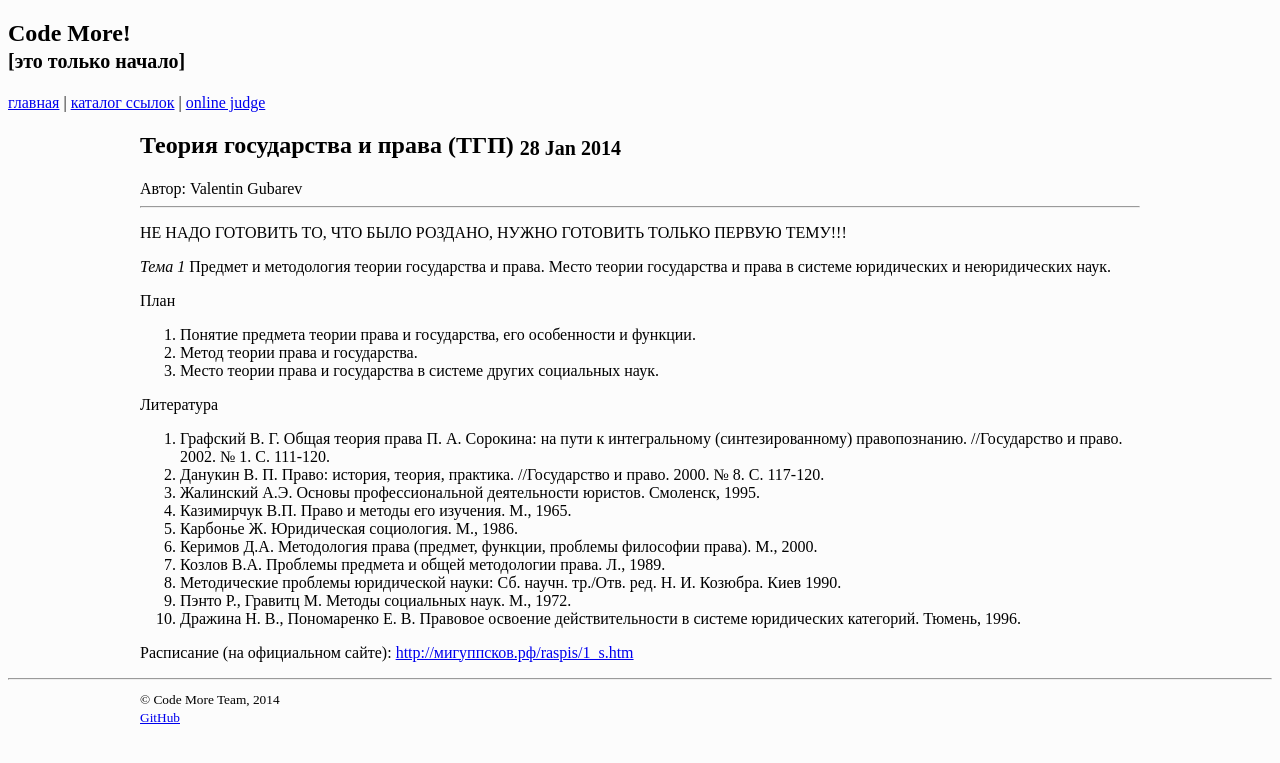
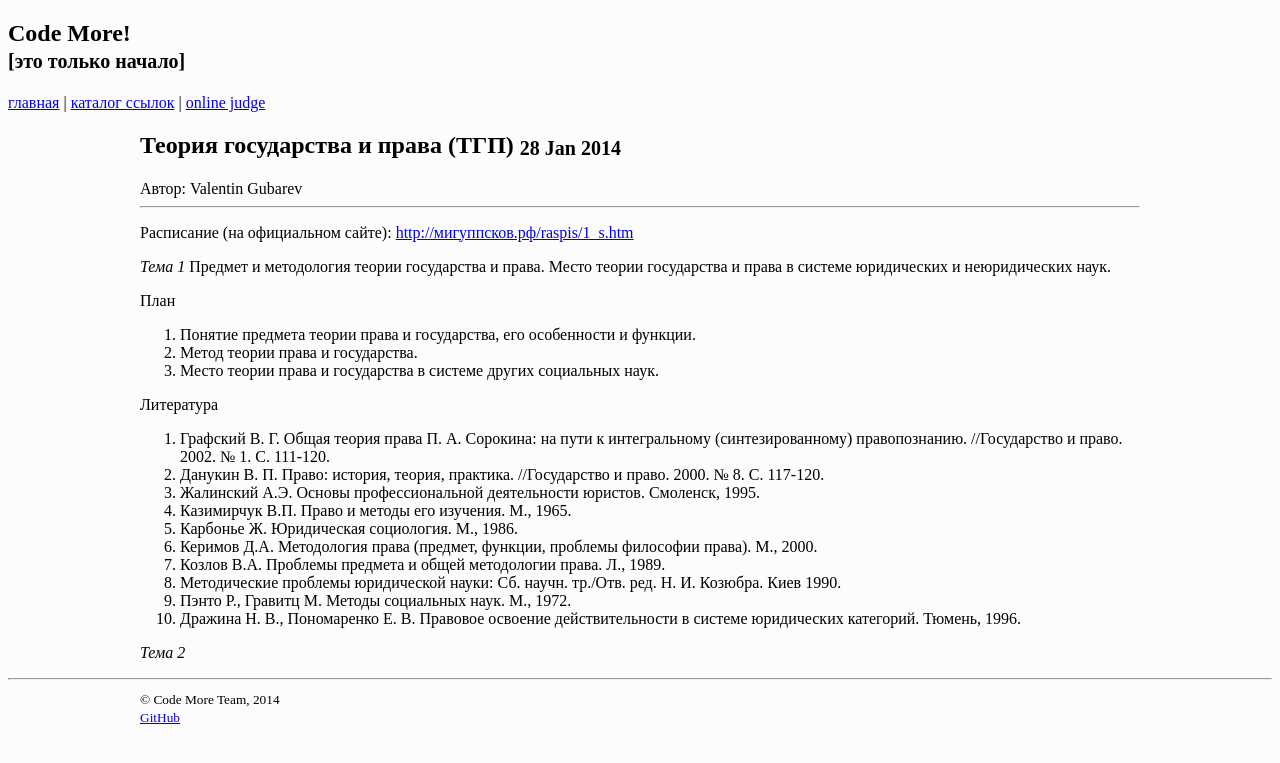
Before and after one commit to codemore-ru/codemore-ru.github.io, a Jekyll site: the page built from 332/index.md, in a window 1280 px wide. Shown: the top 763 px of the page. Built offline with Jekyll 4.4.1, drawn with Linux system fonts in a browser that asks for light colours.

Commit message:
Удаление одной строки
Необязательные изменения
редактирование из браузера

```diff
--- a/332/index.md
+++ b/332/index.md
@@ -5,7 +5,7 @@ author: Valentin Gubarev
 date: '2014-01-28'
 ---
 
-НЕ НАДО ГОТОВИТЬ ТО, ЧТО БЫЛО РОЗДАНО, НУЖНО ГОТОВИТЬ ТОЛЬКО ПЕРВУЮ ТЕМУ!!!
+Расписание (на официальном сайте): <http://мигуппсков.рф/raspis/1_s.htm>
 
 *Тема 1* Предмет и методология теории государства и права. Место теории государства и права в системе юридических и неюридических наук.
 
@@ -28,4 +28,4 @@ date: '2014-01-28'
 9. Пэнто Р., Гравитц М. Методы социальных наук. М., 1972.
 10. Дражина Н. В., Пономаренко Е. В. Правовое освоение действительности в системе юридических категорий. Тюмень, 1996.
 
-Расписание (на официальном сайте): <http://мигуппсков.рф/raspis/1_s.htm>
+*Тема 2*
```
